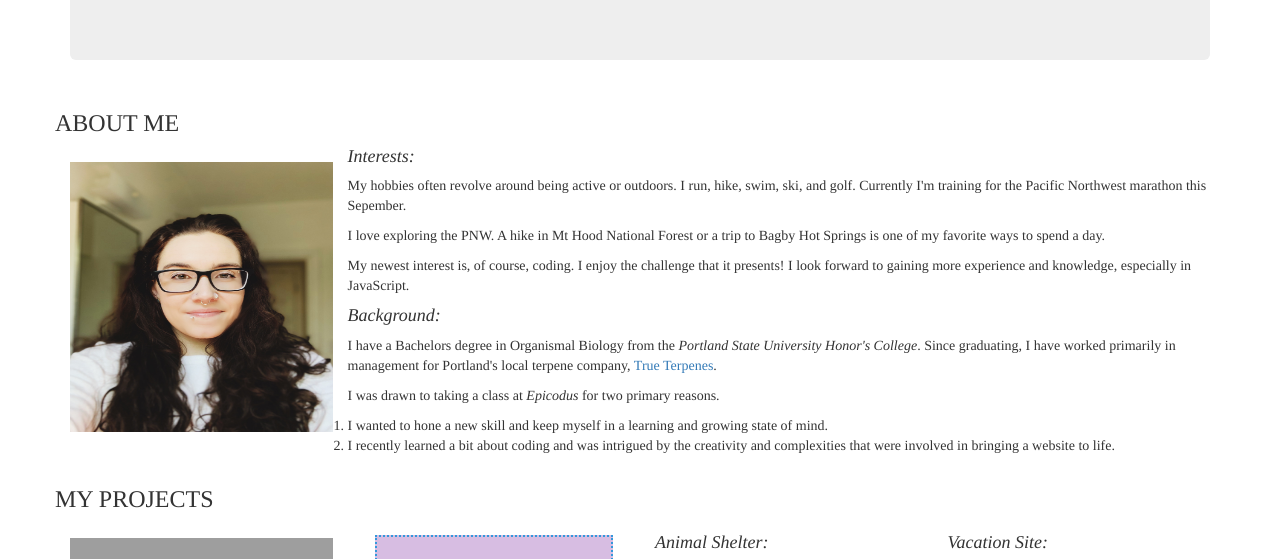
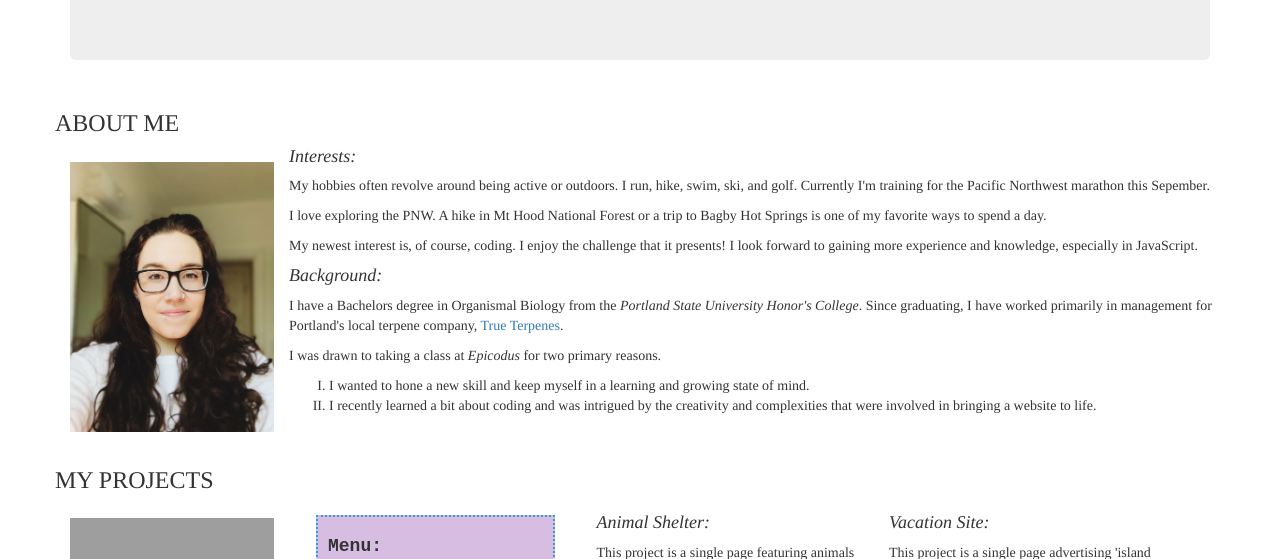
Before and after one commit to kennedymartin/portfolio, a plain HTML site: page index.html in a window 1280 px wide. Shown: the part 180-739 px from the top of the page. Drawn offline with Linux system fonts and the light colour scheme; grey boxes are pictures that could not be loaded.

Commit message:
update list items format and photo width

```diff
--- a/css/stylesheet.css
+++ b/css/stylesheet.css
@@ -1,6 +1,6 @@
 img {
   height: 300px;
-  width: 25%;
+  width: 20%;
   float: left;
   padding: 15px;
   /* border: 2px solid black; */
@@ -14,6 +14,11 @@ body {
   font-family: times;
 }
 
+body ol {
+  list-style-type: upper-roman;
+  display: inline-block;
+}
+
 .box {
   margin: 12px;
   border: 2px dotted #3498DB;
```
